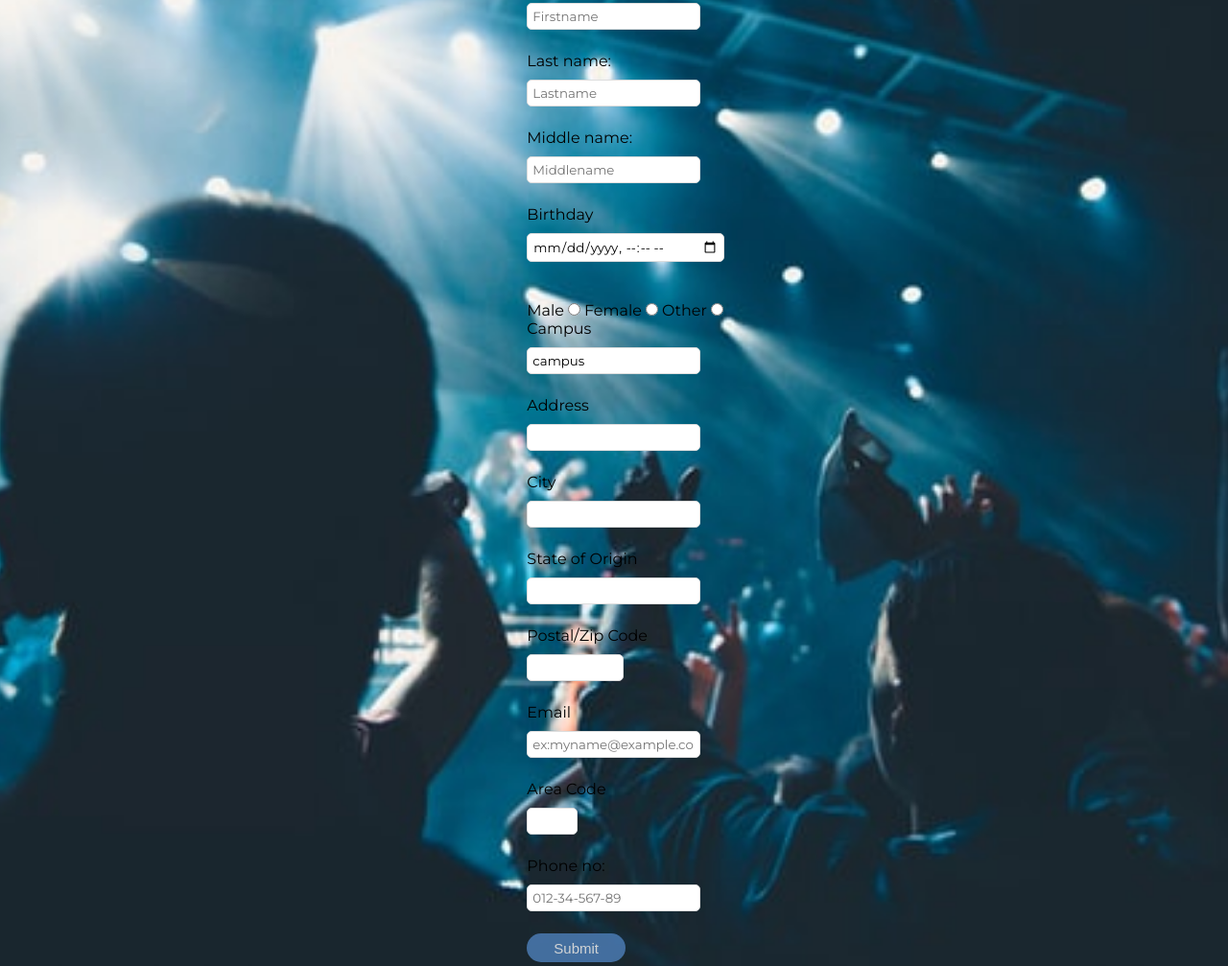
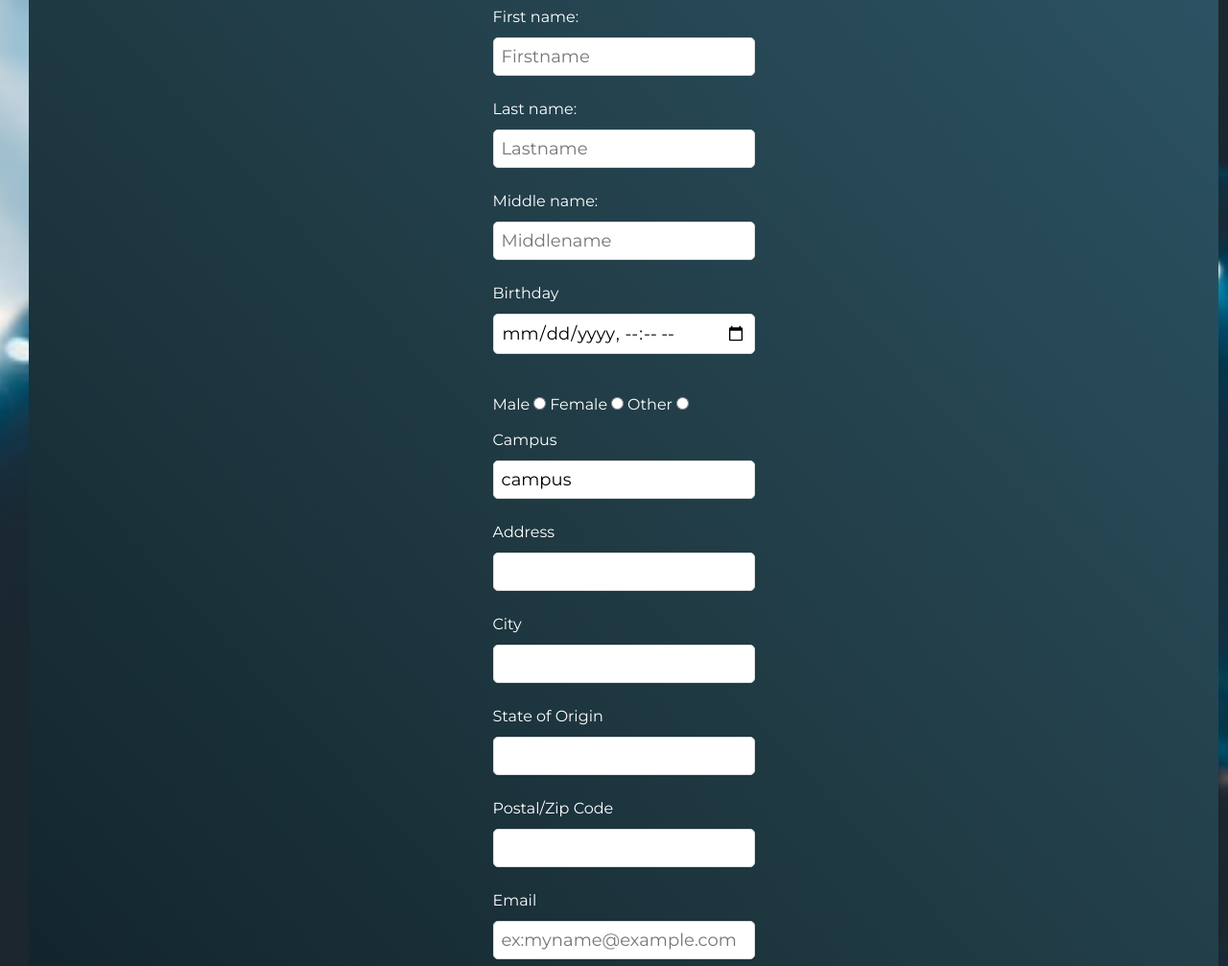
Before and after one commit to DamilareRichard/Unit-Registration-Form, a plain HTML site: page index.html in a window 1280 px wide. Shown: the part 173-1180 px from the top of the page at 96% size. Drawn offline with Linux system fonts and the light colour scheme.

Commit message:
Add files via upload

```diff
--- a/index.html
+++ b/index.html
@@ -36,7 +36,7 @@
 	<label for="female">Female</label>
 	<input type="radio" id="female" name="female" required >
 	<label for="other">Other</label>
-	<input type="radio" id="other" name="other" required > <br>
+	<input type="radio" id="other" name="other" required > <br> <br>
 
   	<label for="campus">Campus</label>
   	<input type="text" name="campus" value="campus" required="*"> <br>
@@ -51,13 +51,13 @@
   <input type="text" id="state" name="state"> <br>
 
   <label for="postal">Postal/Zip Code</label> <br>
-  <input type="text" id="postal" name="postal" size="10"> <br>
+  <input type="text" id="postal" name="postal" size="15"> <br>
 
   <label for="email">Email  </label> <br>
   <input type="text" id="email" name="email" placeholder="ex:myname@example.com" required> <br>
 
   <label for="area_code">Area Code</label> <br>
-  <input type="text" id="area_code" name="areas_code" size="4"> <br>
+  <input type="text" id="area_code" name="areas_code" size="5"> <br>
 
   <label for="phone">Phone no:</label> <br>
   <input type="text" id="phone" name="phone" placeholder="012-34-567-89" pattern="[0-9]{3}-[0-9]{2}-[0-9]{3}-[0-9]{2}" required> <br>
--- a/styles.css
+++ b/styles.css
@@ -5,11 +5,14 @@
 }
 
 body{
-		background: #054c66;
+		padding: 10px;
+		margin: 10px;
+		background: transparent;
 		background-image: url(img4.jpg);
 		background-position: center;
 		background-size: cover;
 		background-repeat: no-repeat;
+		background-color: transparent;
 	}
 
 h1 {
@@ -33,27 +36,32 @@ p{
   width: 100%;
   height: 100%;
   margin: 10px;
-  padding: 2px;
+  padding: 0px;
   overflow: hidden;
- /* border: 1px solid black;*/
+  background: linear-gradient(to right top, #0F2027, #203A43, #2C5364);
+
 }
 
 
 input[type="text"], input[type="datetime-local"] {
   display: flex;
   flex-wrap: wrap;
-  /*width: 100%;*/
-  padding: 5px;
+  background: #fff;
+  width: 100%;
+  padding: 8px;
   border: 1px solid #ddd;
   border-radius: 5px;
   box-sizing: border-box;
-  margin-top: 10px;
-  margin-bottom: 5px;
+  margin-top: 12px;
+  margin-bottom: 7px;
   resize: horizontal;
   font-family: 'Montserrat', sans-serif;
+  font-size: 18px;
+  font-weight: 300;
 }
 
-label,input[type="text"]{
+label{
+	color: white;
 	font-family: 'Montserrat', sans-serif;
 }
 
@@ -64,9 +72,11 @@ input[type="submit"]{
 	outline: none;
 	height:30px;
 	font-size:15px;
-	width: 50%;
+	width: 80%;
 	border-radius: 20px;
 	opacity: .8;
+	margin-bottom: 15px;
+
 }
 input[type="submit"]:hover{
 	background-color: green;
```
